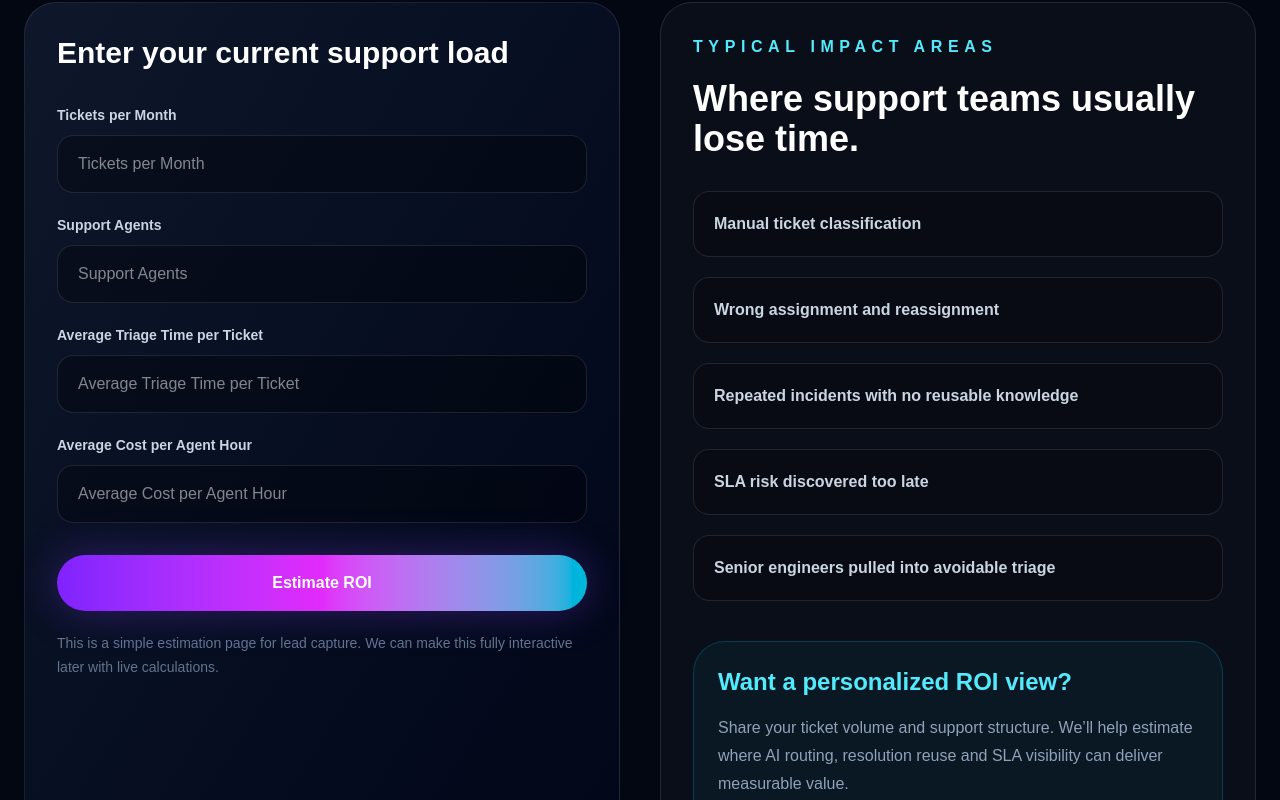
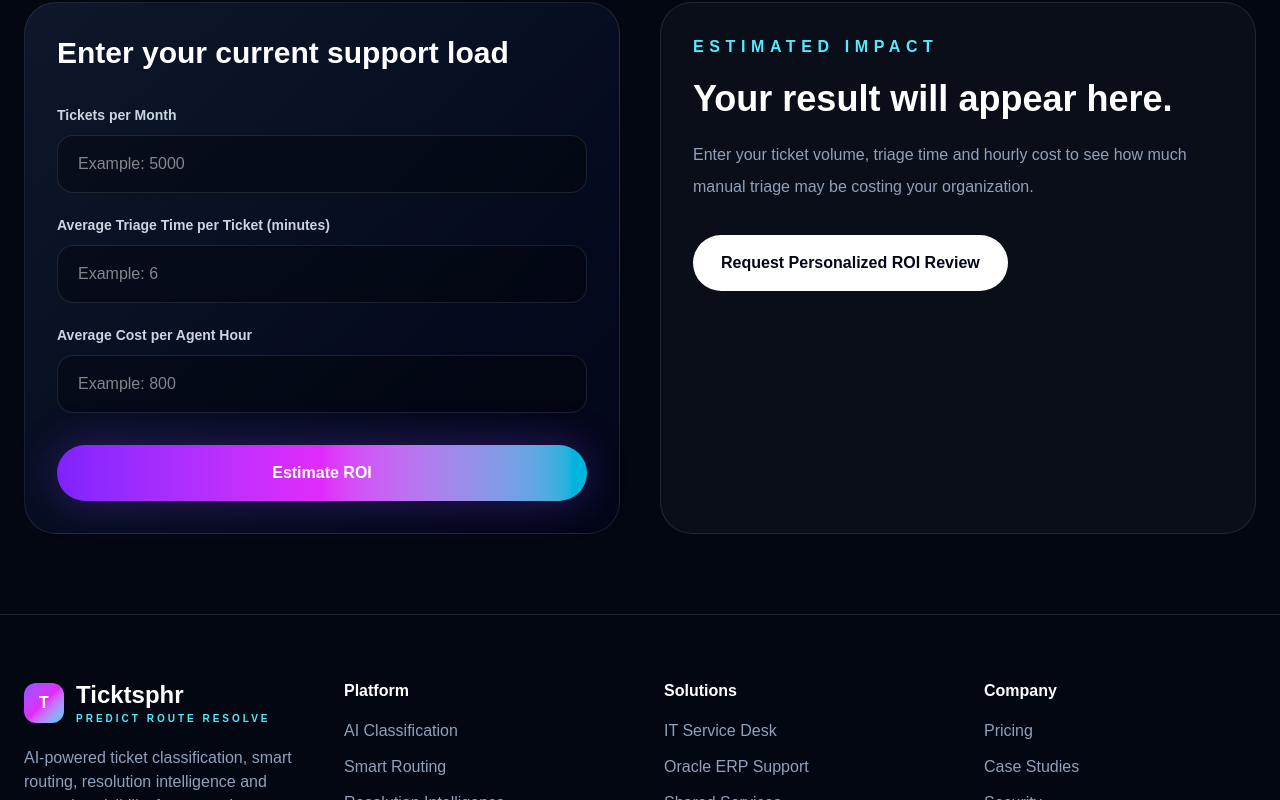
Before and after one commit to umayank-design/ticktsphr-marketing-website, a Next.js app: page /roi-calculator in a window 1280 px wide. Shown: the part 640-1440 px from the top of the page. Built offline with nearby package versions, Linux system fonts and the light colour scheme.

Commit message:
Make ROI calculator interactive and add navigation

```diff
--- a/app/roi-calculator/page.tsx
+++ b/app/roi-calculator/page.tsx
@@ -1,6 +1,42 @@
+"use client";
+
 import Link from "next/link";
+import { useState } from "react";
 
 export default function ROICalculatorPage() {
+  const [tickets, setTickets] = useState("");
+  const [triageTime, setTriageTime] = useState("");
+  const [hourlyCost, setHourlyCost] = useState("");
+  const [result, setResult] = useState<null | {
+    monthlyHours: number;
+    annualHours: number;
+    annualCost: number;
+    possibleSavings: number;
+  }>(null);
+
+  function calculateROI() {
+    const ticketCount = Number(tickets);
+    const minutes = Number(triageTime);
+    const cost = Number(hourlyCost);
+
+    if (!ticketCount || !minutes || !cost) {
+      alert("Please enter tickets per month, triage time and hourly cost.");
+      return;
+    }
+
+    const monthlyHours = (ticketCount * minutes) / 60;
+    const annualHours = monthlyHours * 12;
+    const annualCost = annualHours * cost;
+    const possibleSavings = annualCost * 0.7;
+
+    setResult({
+      monthlyHours,
+      annualHours,
+      annualCost,
+      possibleSavings,
+    });
+  }
+
   return (
     <main className="min-h-screen bg-[#030712] text-white">
       <section className="relative border-b border-white/10 px-6 py-24">
@@ -16,95 +52,128 @@ export default function ROICalculatorPage() {
           </h1>
 
           <p className="mx-auto mt-6 max-w-3xl text-lg leading-8 text-slate-300">
-            Estimate the hours your support team spends classifying, routing and
-            chasing repeated tickets — then see where Ticktsphr can help reduce
-            the load.
+            Estimate the hours and cost your team spends classifying, routing
+            and chasing tickets before they reach the right owner.
           </p>
         </div>
       </section>
 
       <section className="mx-auto grid max-w-7xl gap-10 px-6 py-20 lg:grid-cols-[1fr_1fr]">
         <div className="rounded-[2rem] border border-white/10 bg-gradient-to-br from-slate-900 to-slate-950 p-8">
-          <h2 className="text-3xl font-black">Enter your current support load</h2>
+          <h2 className="text-3xl font-black">
+            Enter your current support load
+          </h2>
 
           <div className="mt-8 grid gap-5">
-            {[
-              "Tickets per Month",
-              "Support Agents",
-              "Average Triage Time per Ticket",
-              "Average Cost per Agent Hour",
-            ].map((field) => (
-              <label key={field} className="block">
+            <label className="block">
               <span className="text-sm font-bold text-slate-300">
-                  {field}
+                Tickets per Month
               </span>
-
               <input
-                  type="text"
-                  placeholder={field}
+                value={tickets}
+                onChange={(e) => setTickets(e.target.value)}
+                type="number"
+                placeholder="Example: 5000"
                 className="mt-2 w-full rounded-2xl border border-white/10 bg-black/30 px-5 py-4 text-white outline-none focus:border-cyan-300"
               />
             </label>
-            ))}
+
+            <label className="block">
+              <span className="text-sm font-bold text-slate-300">
+                Average Triage Time per Ticket (minutes)
+              </span>
+              <input
+                value={triageTime}
+                onChange={(e) => setTriageTime(e.target.value)}
+                type="number"
+                placeholder="Example: 6"
+                className="mt-2 w-full rounded-2xl border border-white/10 bg-black/30 px-5 py-4 text-white outline-none focus:border-cyan-300"
+              />
+            </label>
+
+            <label className="block">
+              <span className="text-sm font-bold text-slate-300">
+                Average Cost per Agent Hour
+              </span>
+              <input
+                value={hourlyCost}
+                onChange={(e) => setHourlyCost(e.target.value)}
+                type="number"
+                placeholder="Example: 800"
+                className="mt-2 w-full rounded-2xl border border-white/10 bg-black/30 px-5 py-4 text-white outline-none focus:border-cyan-300"
+              />
+            </label>
           </div>
 
           <button
             type="button"
+            onClick={calculateROI}
             className="mt-8 w-full rounded-full bg-gradient-to-r from-violet-600 via-fuchsia-500 to-cyan-500 px-8 py-4 font-black text-white shadow-[0_0_40px_rgba(124,58,237,0.35)]"
           >
             Estimate ROI
           </button>
-
-          <p className="mt-5 text-sm leading-6 text-slate-500">
-            This is a simple estimation page for lead capture. We can make this
-            fully interactive later with live calculations.
-          </p>
         </div>
 
         <div className="rounded-[2rem] border border-white/10 bg-white/[0.03] p-8">
           <p className="font-black uppercase tracking-[0.35em] text-cyan-300">
-            Typical Impact Areas
+            Estimated Impact
           </p>
 
+          {!result ? (
+            <>
               <h2 className="mt-5 text-4xl font-black">
-            Where support teams usually lose time.
+                Your result will appear here.
               </h2>
 
+              <p className="mt-5 leading-8 text-slate-400">
+                Enter your ticket volume, triage time and hourly cost to see
+                how much manual triage may be costing your organization.
+              </p>
+            </>
+          ) : (
             <div className="mt-8 space-y-5">
-            {[
-              "Manual ticket classification",
-              "Wrong assignment and reassignment",
-              "Repeated incidents with no reusable knowledge",
-              "SLA risk discovered too late",
-              "Senior engineers pulled into avoidable triage",
-            ].map((item) => (
-              <div
-                key={item}
-                className="rounded-2xl border border-white/10 bg-black/20 p-5"
-              >
-                <span className="font-bold text-slate-300">{item}</span>
-              </div>
-            ))}
+              <div className="rounded-2xl border border-white/10 bg-black/20 p-5">
+                <p className="text-sm text-slate-400">Monthly Hours Lost</p>
+                <p className="mt-2 text-4xl font-black text-cyan-300">
+                  {result.monthlyHours.toFixed(0)}
+                </p>
               </div>
 
-          <div className="mt-10 rounded-[2rem] border border-cyan-400/20 bg-cyan-400/5 p-6">
-            <h3 className="text-2xl font-black text-cyan-300">
-              Want a personalized ROI view?
-            </h3>
+              <div className="rounded-2xl border border-white/10 bg-black/20 p-5">
+                <p className="text-sm text-slate-400">Annual Hours Lost</p>
+                <p className="mt-2 text-4xl font-black text-cyan-300">
+                  {result.annualHours.toFixed(0)}
+                </p>
+              </div>
 
-            <p className="mt-4 leading-7 text-slate-400">
-              Share your ticket volume and support structure. We’ll help estimate
-              where AI routing, resolution reuse and SLA visibility can deliver
-              measurable value.
+              <div className="rounded-2xl border border-white/10 bg-black/20 p-5">
+                <p className="text-sm text-slate-400">Estimated Annual Cost</p>
+                <p className="mt-2 text-4xl font-black text-cyan-300">
+                  ₹{result.annualCost.toLocaleString("en-IN", {
+                    maximumFractionDigits: 0,
+                  })}
                 </p>
+              </div>
+
+              <div className="rounded-2xl border border-cyan-400/20 bg-cyan-400/5 p-5">
+                <p className="text-sm text-slate-400">
+                  Potential Savings at 70% Triage Reduction
+                </p>
+                <p className="mt-2 text-4xl font-black text-emerald-300">
+                  ₹{result.possibleSavings.toLocaleString("en-IN", {
+                    maximumFractionDigits: 0,
+                  })}
+                </p>
+              </div>
+            </div>
+          )}
 
           <Link
             href="/free-consultation"
-              className="mt-6 inline-flex rounded-full bg-white px-7 py-4 font-black text-slate-950 hover:bg-violet-100"
+            className="mt-8 inline-flex rounded-full bg-white px-7 py-4 font-black text-slate-950 hover:bg-violet-100"
           >
-              Request Free Consultation
+            Request Personalized ROI Review
           </Link>
-          </div>
         </div>
       </section>
     </main>
--- a/components/Footer.tsx
+++ b/components/Footer.tsx
@@ -102,7 +102,11 @@ export default function Footer() {
                   Contact
                 </Link>
               </li>
-
+<li>
+  <Link href="/roi-calculator" className="hover:text-white">
+    ROI Calculator
+  </Link>
+</li>
               <li>
                 <Link href="/book-demo" className="hover:text-white">
                   Book Demo
--- a/components/Navbar.tsx
+++ b/components/Navbar.tsx
@@ -40,6 +40,9 @@ export default function Navbar() {
           <Link href="/pricing" className="transition hover:text-white">
             Pricing
           </Link>
+          <Link href="/roi-calculator" className="transition hover:text-white">
+  ROI Calculator
+</Link>
 
           <Link href="/case-studies" className="transition hover:text-white">
             Case Studies
```
Lines whose indentation alone changed are shown as unchanged.
